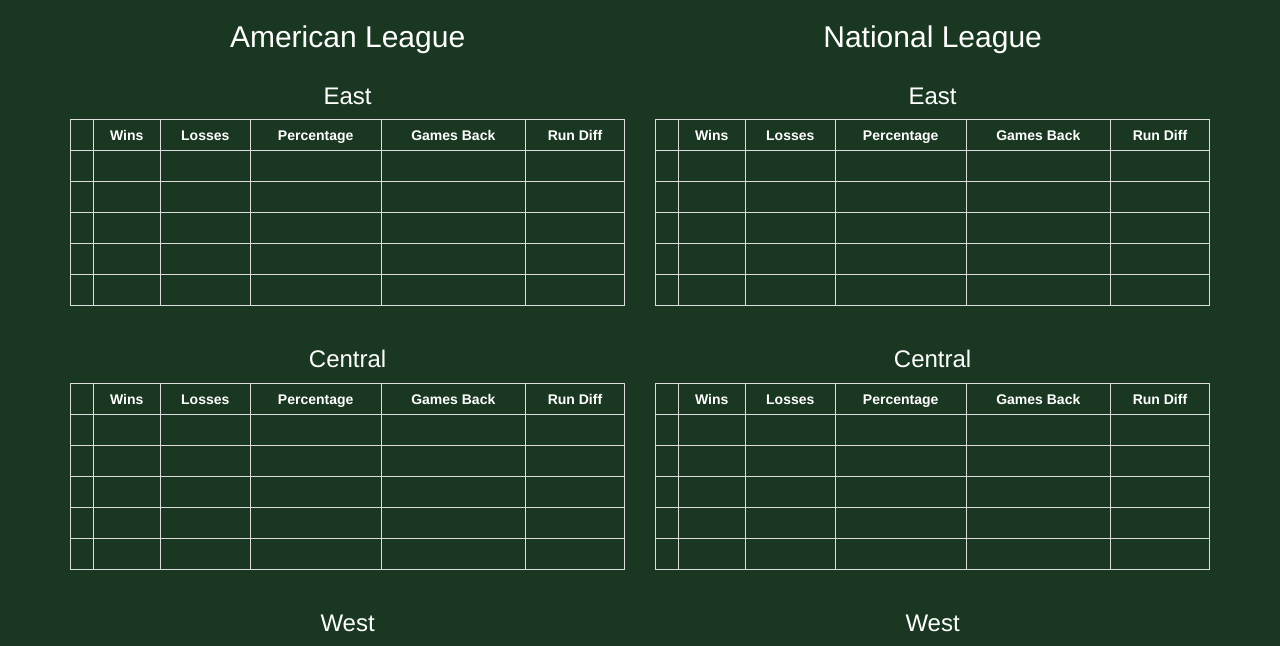
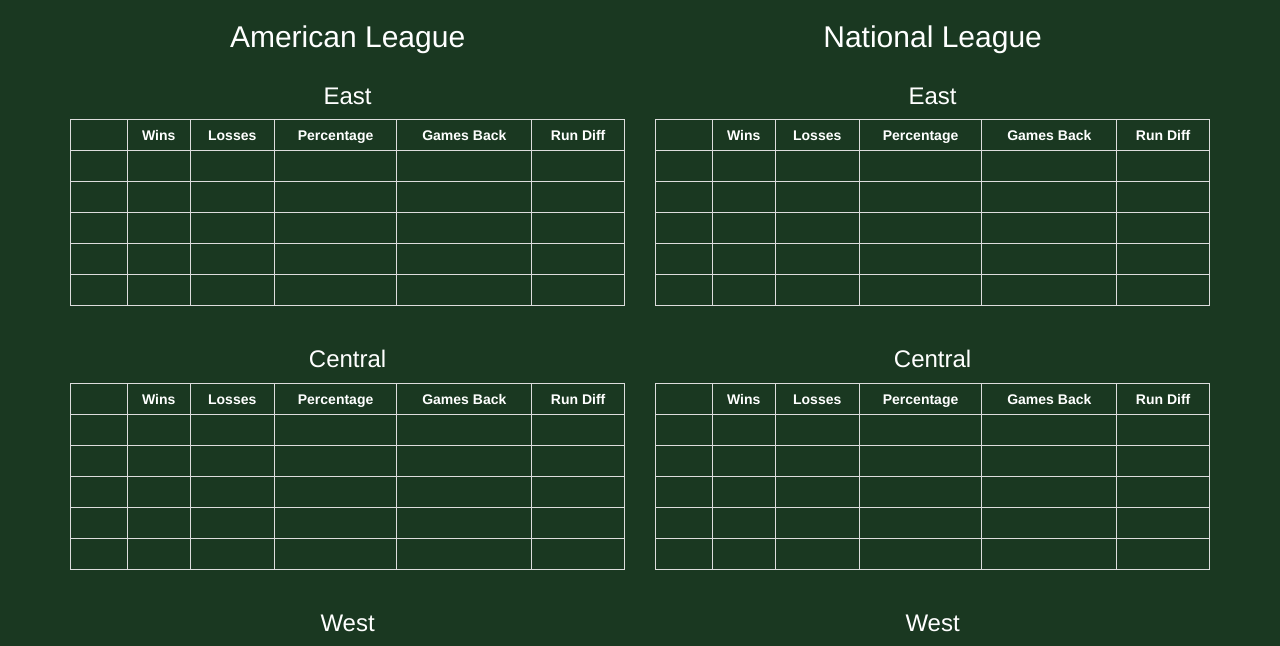
Before and after one commit to kamcma/mlb-standings, a PHP site: page / in a window 1280 px wide. Shown: the top 646 px of the page. Run offline with PHP 8.4, Linux system fonts and the light colour scheme; lists and menus that the app fills with data are empty.

Commit message:
Add minimum th column width

```diff
--- a/css/style.css
+++ b/css/style.css
@@ -8,6 +8,7 @@ table {
 }
 th {
     text-align: center;
+    min-width: 40px;
 }
 td {
     text-align: right;
```
